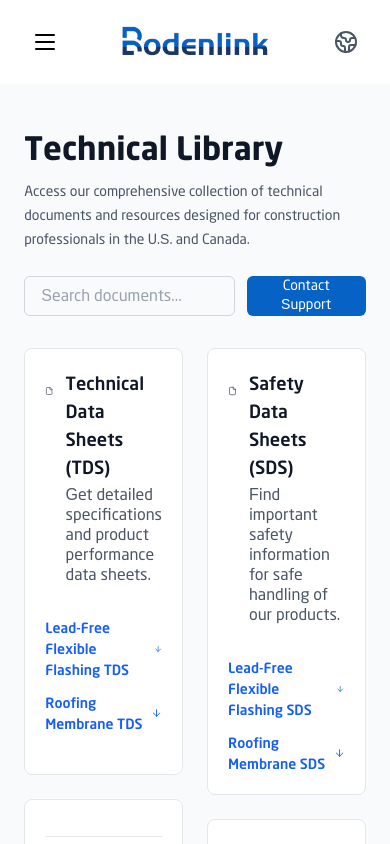
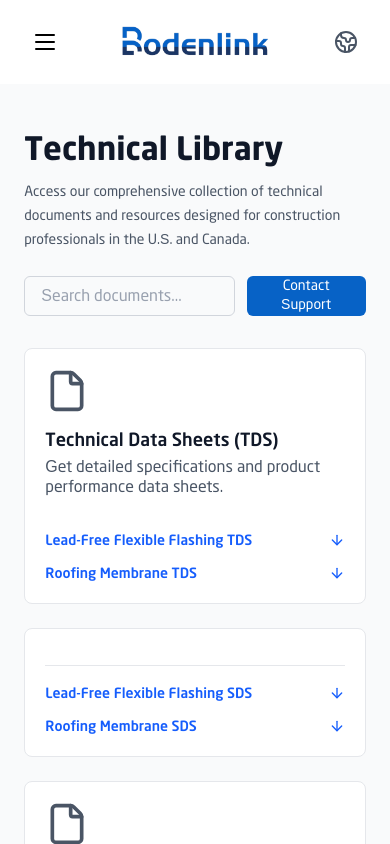
Before and after one commit to Abdulwahab76/leadex-next, a Next.js app: page /technical-library in a window 390 px wide. Shown: the top 844 px of the page. Built offline with nearby package versions, Linux system fonts and the light colour scheme.

Commit message:
fix: responsive issue

```diff
--- a/src/app/technical-library/page.tsx
+++ b/src/app/technical-library/page.tsx
@@ -105,12 +105,12 @@ export default function TechnicalLibrary() {
                 </div>
 
                 {/* Cards Grid */}
-                <div className="mt-8 grid grid-cols-2 gap-6 md:grid-cols-2">
+                <div className="mt-8 grid grid-cols-1 gap-6 md:grid-cols-2">
                     {/* Card */}
                     {technicalLibraryCards.map((item, ind) => (
                         <div key={ind} className="grid grid-cols-1 gap-6 md:grid-cols-1">
                             <div className="flex h-full gap-y-8 flex-col rounded-lg border border-gray-200 bg-white p-5">
-                                <div className="flex gap-3">
+                                <div className="flex gap-3 flex-wrap lg:flex-nowrap">
                                     <File size={44} className="text-gray-600 font-light" />
                                     <div>
                                         <h3 className="text-lg font-medium text-gray-900">
```
